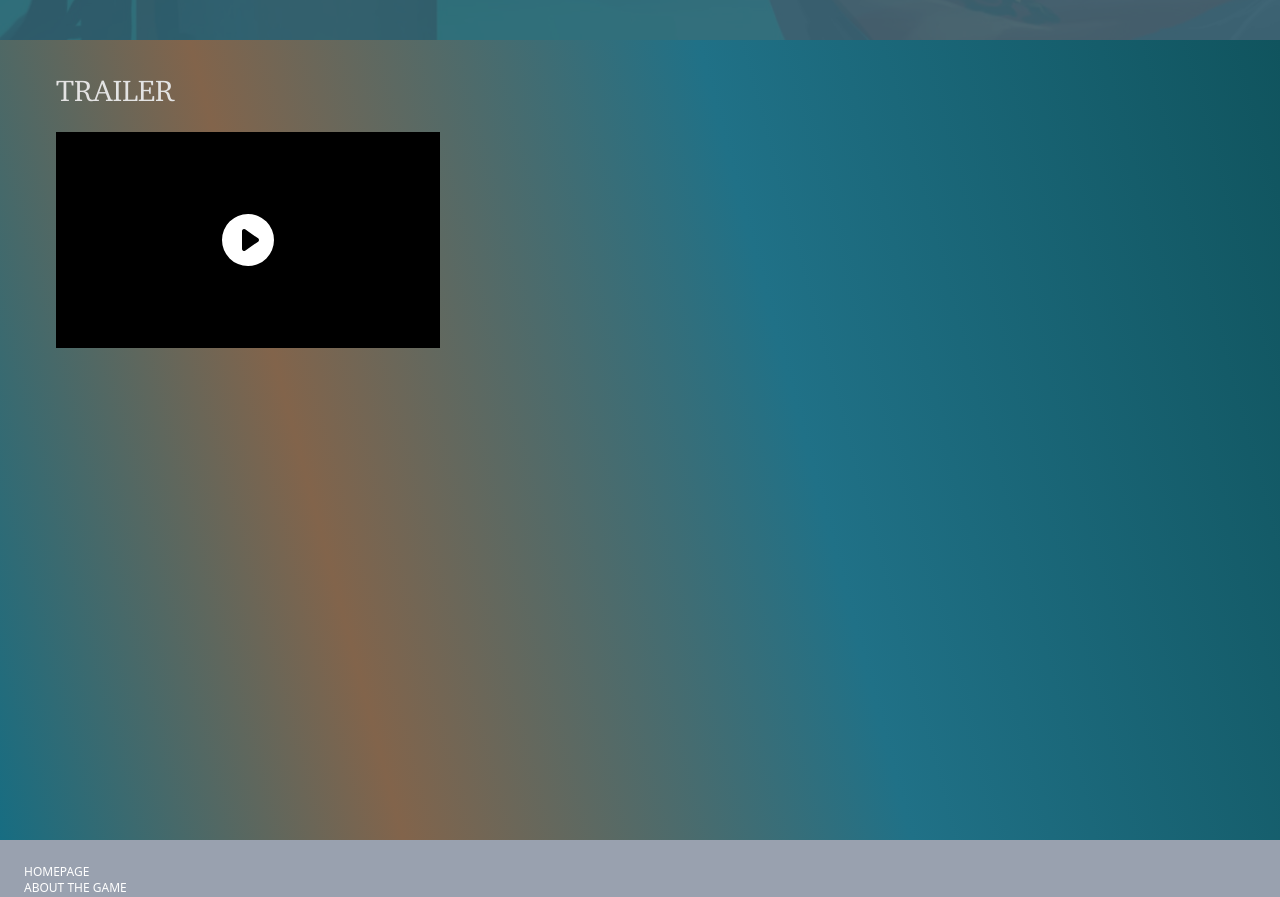
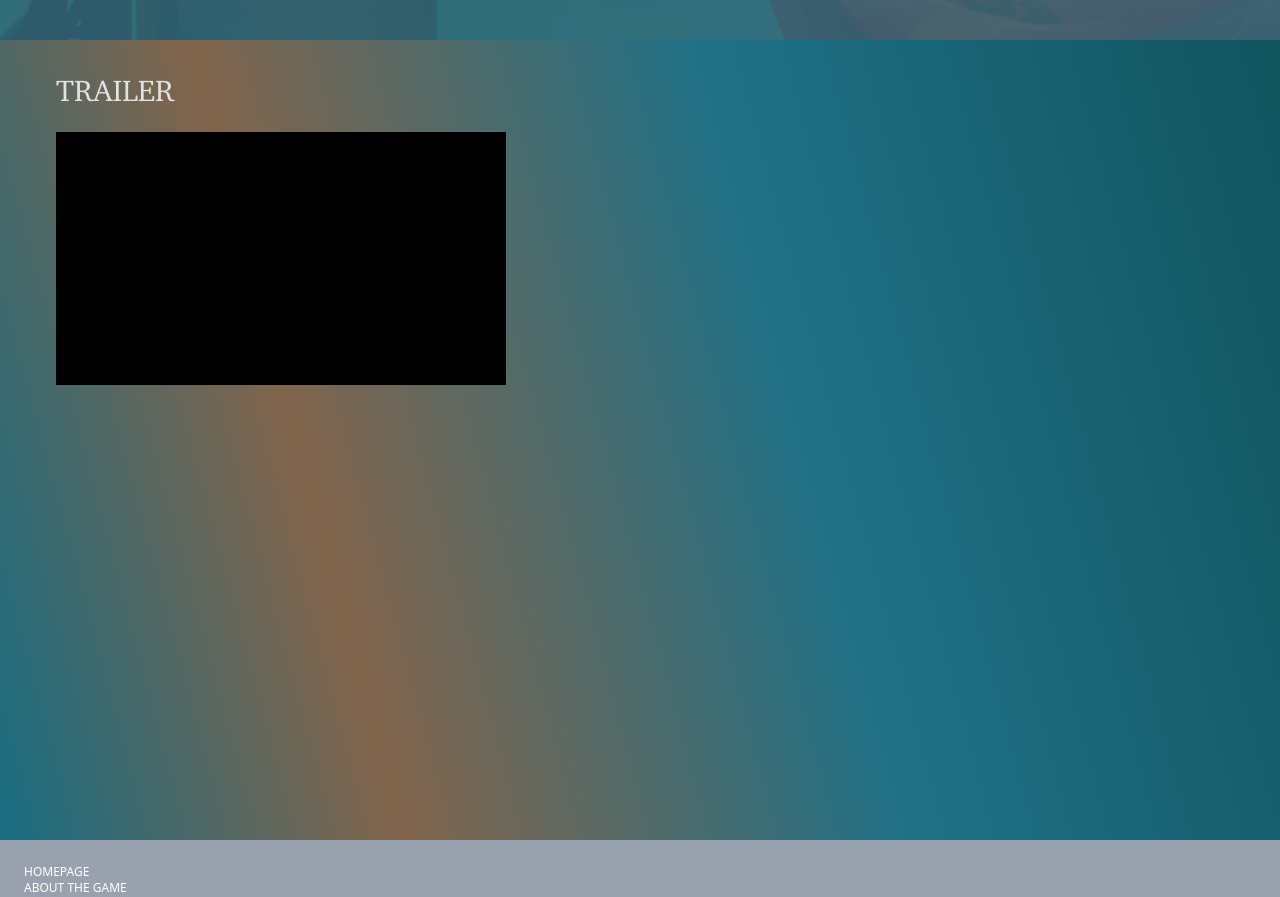
Before and after one commit to jasminedns/steam-wrecked, a Next.js app: page /game in a window 1280 px wide. Shown: the part 840-1737 px from the top of the page. Built offline with nearby package versions, Linux system fonts and the light colour scheme.

Commit message:
adding video container

```diff
--- a/src/components/AG_Trailer_Div/index.tsx
+++ b/src/components/AG_Trailer_Div/index.tsx
@@ -1,7 +1,8 @@
 'use client'
 import YouTube from 'react-youtube'
 import { useState } from 'react';
-import { PlayCircleIcon } from '@phosphor-icons/react';
+import 'react-social-icons/youtube';
+import { SocialIcon } from 'react-social-icons';
 const AG_Trailer_Div = () => {
     const [isPlaying, setIsPlaying] = useState(false);
 
@@ -10,7 +11,7 @@ const AG_Trailer_Div = () => {
         <>
             <div className="flex flex-col m-8">
                 <p className="uppercase text-3xl text-left charter mx-6 text-[#F5F5F5]">Trailer</p>
-                <div className="w-full max-w-96 m-6 aspect-video relative">
+                <div className="w-full max-w-[450px] m-6 aspect-video relative">
       {isPlaying ? (
         <YouTube
           videoId={videoId}
@@ -28,7 +29,7 @@ const AG_Trailer_Div = () => {
           className="w-full h-full bg-black flex items-center justify-center cursor-pointer"
           onClick={() => setIsPlaying(true)}
         >
-          <PlayCircleIcon size={64} color="white" weight="fill" />
+          <SocialIcon url='www.youtube.com'  />
         </div>
       )}
     </div>
```
